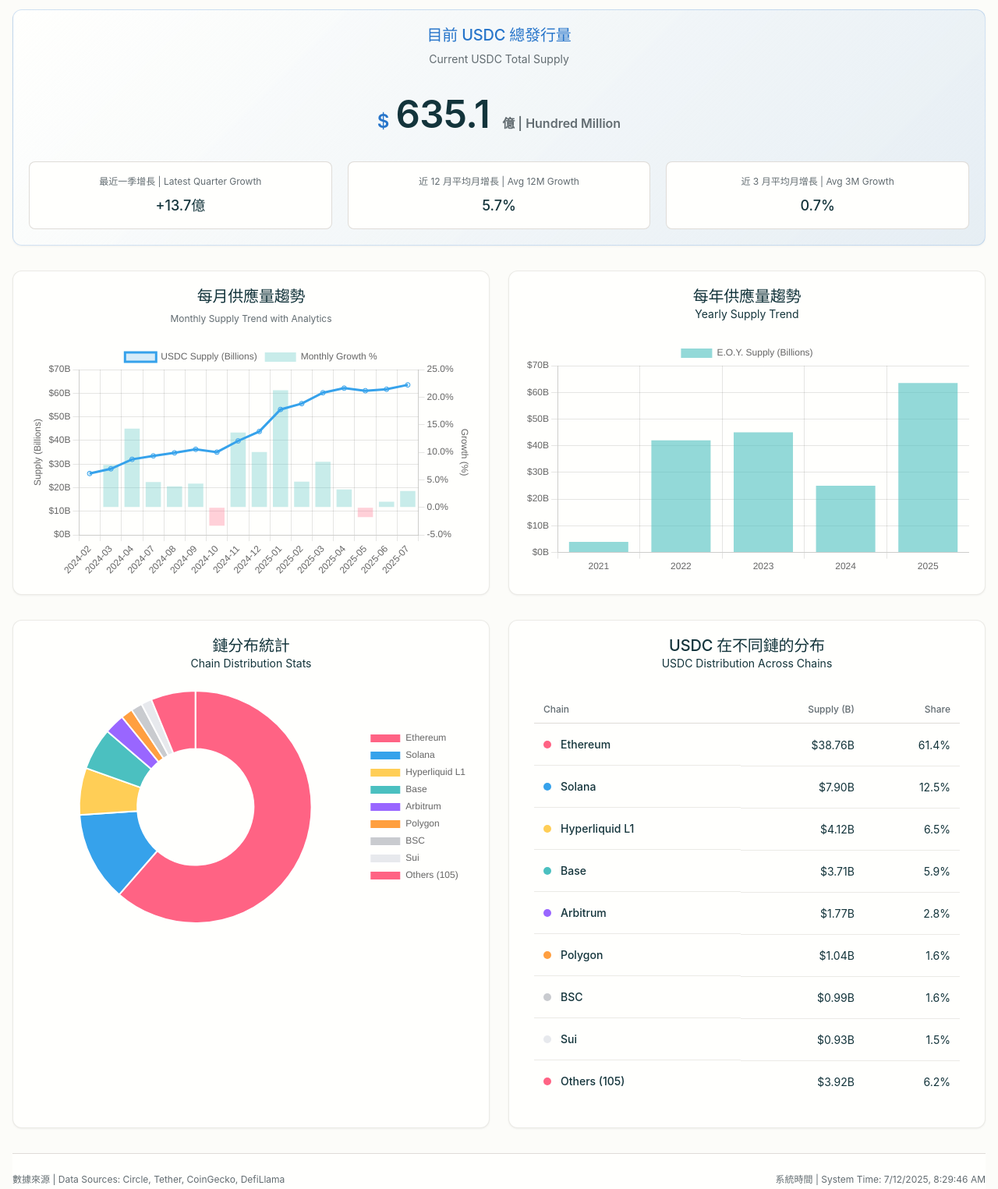
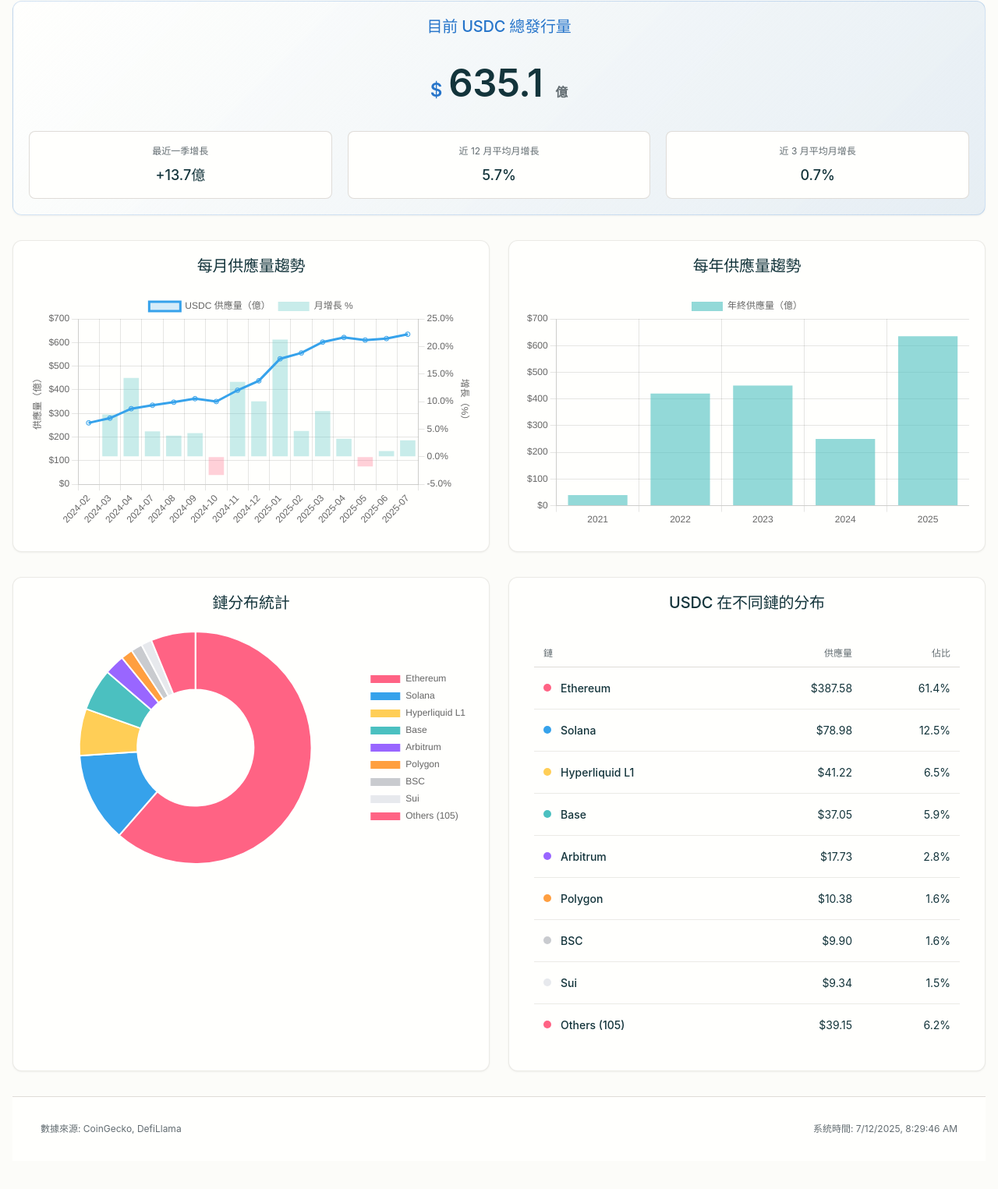
Before and after one commit to partylogo/usdc-detection-station, a website: page index.html in a window 1280 px wide. Shown: the part 193-1718 px from the top of the page at 78% size. After the commit the page ends 1682 px from the top, so only its background shows below. Drawn offline with nearby package versions, Linux system fonts and the light colour scheme; a web font is replaced by a local one.

Commit message:
feat: 完成介面中文化和佈局優化
- 移除所有英文標題和標籤，統一使用中文介面
- 將圖表單位從「十億」改為「億」，更符合中文習慣
- 調整標題與圖表間距，確保視覺一致性
- 優化 Footer 佈局，數據來源靠左，系統時間靠右
- 更新 README 文件，記錄最新功能改進

```diff
--- a/app.js
+++ b/app.js
@@ -59,7 +59,7 @@
     // Update metrics
     elements.lastUpdated.textContent = new Date(coinData.last_updated).toLocaleDateString();
     elements.currentCoinTitle.textContent = `目前 ${coinName} 總發行量`;
-    elements.currentCoinSubtitle.textContent = `Current ${coinName} Total Supply`;
+    elements.currentCoinSubtitle.textContent = ``;
 
     const latestMonthly = coinData.monthly[coinData.monthly.length - 1];
     elements.totalSupply.textContent = (latestMonthly.supply / 100).toFixed(1);
@@ -85,7 +85,7 @@
 
     // Update table
     elements.chainDistTitle.textContent = `${coinName} 在不同鏈的分布`;
-    elements.chainDistSubtitle.textContent = `${coinName} Distribution Across Chains`;
+    elements.chainDistSubtitle.textContent = ``;
     updateChainTable(coinData.chains);
 }
 
@@ -122,14 +122,14 @@
             labels: chartData.map(d => d.month), // Changed from d.date to d.month
             datasets: [{
                 type: 'line',
-                label: `${coinName} Supply (Billions)`,
-                data: chartData.map(d => d.supply / 1000),
+                label: `${coinName} 供應量（億）`,
+                data: chartData.map(d => d.supply / 100),
                 yAxisID: 'y-supply',
                 borderColor: 'rgba(54, 162, 235, 1)',
                 backgroundColor: 'rgba(54, 162, 235, 0.2)',
             }, {
                     type: 'bar',
-                label: 'Monthly Growth %',
+                label: '月增長 %',
                 data: growthData,
                 yAxisID: 'y-growth',
                 backgroundColor: growthBarColors,
@@ -140,13 +140,13 @@
             scales: {
                 'y-supply': {
                     position: 'left',
-                    title: { display: true, text: 'Supply (Billions)' },
-                    ticks: { callback: value => `$${value}B` }
+                    title: { display: true, text: '供應量（億）' },
+                    ticks: { callback: value => `$${value}` }
                 },
                 'y-growth': {
                     position: 'right',
                     grid: { drawOnChartArea: false },
-                    title: { display: true, text: 'Growth (%)' },
+                    title: { display: true, text: '增長（%）' },
                     ticks: { callback: value => `${value.toFixed(1)}%` }
                 }
             }
@@ -162,14 +162,14 @@
         data: {
             labels: data.map(d => d.year),
             datasets: [{
-                label: `E.O.Y. Supply (Billions)`,
-                data: data.map(d => d.supply / 1000),
+                label: `年終供應量（億）`,
+                data: data.map(d => d.supply / 100),
                 backgroundColor: 'rgba(75, 192, 192, 0.6)',
             }]
         },
         options: {
             responsive: true, maintainAspectRatio: false,
-            scales: { y: { ticks: { callback: value => `$${value}B` } } }
+            scales: { y: { ticks: { callback: value => `$${value}` } } }
         }
     });
 }
@@ -211,7 +211,7 @@
         // Cell 2: Supply
         const amountCell = row.insertCell();
         amountCell.className = 'align-right';
-        amountCell.textContent = `$${(chain.amount / 1000).toLocaleString(undefined, { minimumFractionDigits: 2, maximumFractionDigits: 2 })}B`;
+        amountCell.textContent = `$${(chain.amount / 100).toLocaleString(undefined, { minimumFractionDigits: 2, maximumFractionDigits: 2 })}`;
 
         // Cell 3: Share
         const shareCell = row.insertCell();
--- a/data.json
+++ b/data.json
@@ -143,7 +143,7 @@
       },
       {
         "month": "2025-07",
-        "supply": 63514,
+        "supply": 63513,
         "change": 3
       }
     ],
@@ -170,7 +170,7 @@
       },
       {
         "year": 2025,
-        "supply": 63514,
+        "supply": 63513,
         "change": 154
       }
     ],
@@ -221,7 +221,7 @@
         "percentage": 6.2
       }
     ],
-    "last_updated": "2025-07-12T03:26:35.210Z"
+    "last_updated": "2025-07-12T03:30:07.194Z"
   },
   "usdt": {
     "monthly": [
@@ -440,6 +440,6 @@
         "percentage": 2.1
       }
     ],
-    "last_updated": "2025-07-12T03:26:35.639Z"
+    "last_updated": "2025-07-12T03:30:08.620Z"
   }
 }
--- a/index.html
+++ b/index.html
@@ -3,7 +3,7 @@
 <head>
     <meta charset="UTF-8">
     <meta name="viewport" content="width=device-width, initial-scale=1.0">
-    <title>穩定幣檢測站 | Stablecoin Detection Station</title>
+    <title>穩定幣檢測站</title>
     <link rel="stylesheet" href="style.css">
     <script src="https://cdn.jsdelivr.net/npm/chart.js"></script>
 </head>
@@ -15,12 +15,12 @@
                 <div class="logo-section">
                     <div class="title-section">
                         <h1>穩定幣檢測站</h1>
-                        <p class="subtitle">Stablecoin Detection Station</p>
+                        <!-- <p class="subtitle">Stablecoin Detection Station</p> -->
                     </div>
                 </div>
                 <div class="header-actions">
                     <div class="timestamp">
-                        <span class="timestamp-label">最後更新 | Last Updated:</span>
+                        <span class="timestamp-label">最後更新</span>
                         <span class="timestamp-value" id="last-updated"></span>
                     </div>
                 </div>
@@ -46,19 +46,19 @@
                             <div class="supply-amount">
                                 <span class="currency-symbol">$</span>
                                 <span class="amount-value" id="total-supply"></span>
-                                <span class="amount-unit">億 | Hundred Million</span>
+                                <span class="amount-unit">億</span>
                             </div>
                             <div class="supply-stats">
                                 <div class="stat-item">
-                                    <span class="stat-label">最近一季增長 | Latest Quarter Growth</span>
+                                    <span class="stat-label">最近一季增長</span>
                                     <span class="stat-value" id="quarterly-growth"></span>
                                 </div>
                                 <div class="stat-item">
-                                    <span class="stat-label">近 12 月平均月增長 | Avg 12M Growth</span>
+                                    <span class="stat-label">近 12 月平均月增長</span>
                                     <span class="stat-value" id="12m-growth"></span>
                                 </div>
                                 <div class="stat-item">
-                                    <span class="stat-label">近 3 月平均月增長 | Avg 3M Growth</span>
+                                    <span class="stat-label">近 3 月平均月增長</span>
                                     <span class="stat-value" id="3m-growth"></span>
                                 </div>
                             </div>
@@ -74,7 +74,6 @@
                         <div class="card__body">
                             <div class="chart-header">
                                 <h3>每月供應量趨勢</h3>
-                                <p class="chart-subtitle">Monthly Supply Trend with Analytics</p>
                             </div>
                             <div class="chart-container">
                                 <canvas id="monthly-chart"></canvas>
@@ -85,7 +84,6 @@
                         <div class="card__body">
                             <div class="card-header">
                                 <h3>每年供應量趨勢</h3>
-                                <p>Yearly Supply Trend</p>
                             </div>
                             <div class="chart-container">
                                 <canvas id="yearly-chart"></canvas>
@@ -103,7 +101,6 @@
                         <div class="card__body">
                             <div class="card-header">
                                 <h3>鏈分布統計</h3>
-                                <p>Chain Distribution Stats</p>
                             </div>
                             <div class="chart-container">
                                 <canvas id="chain-chart"></canvas>
@@ -123,9 +120,9 @@
                                     <table id="chain-table">
                                         <thead>
                                             <tr>
-                                                <th>Chain</th>
-                                                <th>Supply (B)</th>
-                                                <th>Share</th>
+                                                <th>鏈</th>
+                                                <th>供應量</th>
+                                                <th>佔比</th>
                                             </tr>
                                         </thead>
                                         <tbody id="chain-table-body">
@@ -143,12 +140,8 @@
         <!-- Footer -->
         <footer class="footer">
             <div class="footer-content">
-                <p class="footer-text">
-                    數據來源 | Data Sources: Circle, Tether, CoinGecko, DefiLlama
-                </p>
-                <p class="footer-timestamp">
-                    系統時間 | System Time: <span id="systemTime"></span>
-                </p>
+                <p class="footer-text">數據來源: CoinGecko, DefiLlama</p>
+                <p class="footer-timestamp">系統時間: <span id="systemTime"></span></p>
             </div>
         </footer>
     </div>
--- a/style.css
+++ b/style.css
@@ -963,6 +963,16 @@
   margin-bottom: var(--space-8);
 }
 
+.card-header {
+  text-align: center;
+  margin-bottom: var(--space-20);
+}
+
+.card-header h3 {
+  color: var(--color-text);
+  margin-bottom: var(--space-8);
+}
+
 .chart-subtitle {
   color: var(--color-text-secondary);
   font-size: var(--font-size-sm);
@@ -977,6 +987,7 @@
 }
 
 .table-container {
+    margin-top: var(--space-24);
     padding: var(--space-12);
 }
 
@@ -1098,29 +1109,34 @@
 /* Footer */
 .footer {
   margin-top: var(--space-32);
-  padding: var(--space-24) 0;
+  padding: var(--space-16) 0;
   border-top: 1px solid var(--color-border);
   background: var(--color-surface);
 }
 
 .footer-content {
   display: flex;
+  flex-direction: row;
+  align-items: center;
   justify-content: space-between;
-  align-items: center;
-  flex-wrap: wrap;
-  gap: var(--space-16);
+  gap: var(--space-12);
+  padding: var(--space-12) var(--space-32);
 }
 
 .footer-text {
+  margin: 0;
   color: var(--color-text-secondary);
   font-size: var(--font-size-sm);
-  margin: 0;
+  padding: var(--space-4);
+  text-align: left;
 }
 
 .footer-timestamp {
+  margin: 0;
   color: var(--color-text-secondary);
   font-size: var(--font-size-sm);
-  margin: 0;
+  padding: var(--space-4);
+  text-align: right;
 }
 
 /* Loading Overlay */
@@ -1212,6 +1228,11 @@
 
   .footer-content {
     flex-direction: column;
+    text-align: center;
+    padding: var(--space-16);
+  }
+
+  .footer-text, .footer-timestamp {
     text-align: center;
   }
 }
--- a/usdc_monthly_supply.csv
+++ b/usdc_monthly_supply.csv
@@ -27,4 +27,4 @@
 2025-04,62143,3
 2025-05,61040,-2
 2025-06,61672,1
-2025-07,63514,3
+2025-07,63513,3
--- a/usdc_yearly_supply.csv
+++ b/usdc_yearly_supply.csv
@@ -3,4 +3,4 @@
 2022,42000,950
 2023,45000,7
 2024,25000,-44
-2025,63514,154
+2025,63513,154
```
